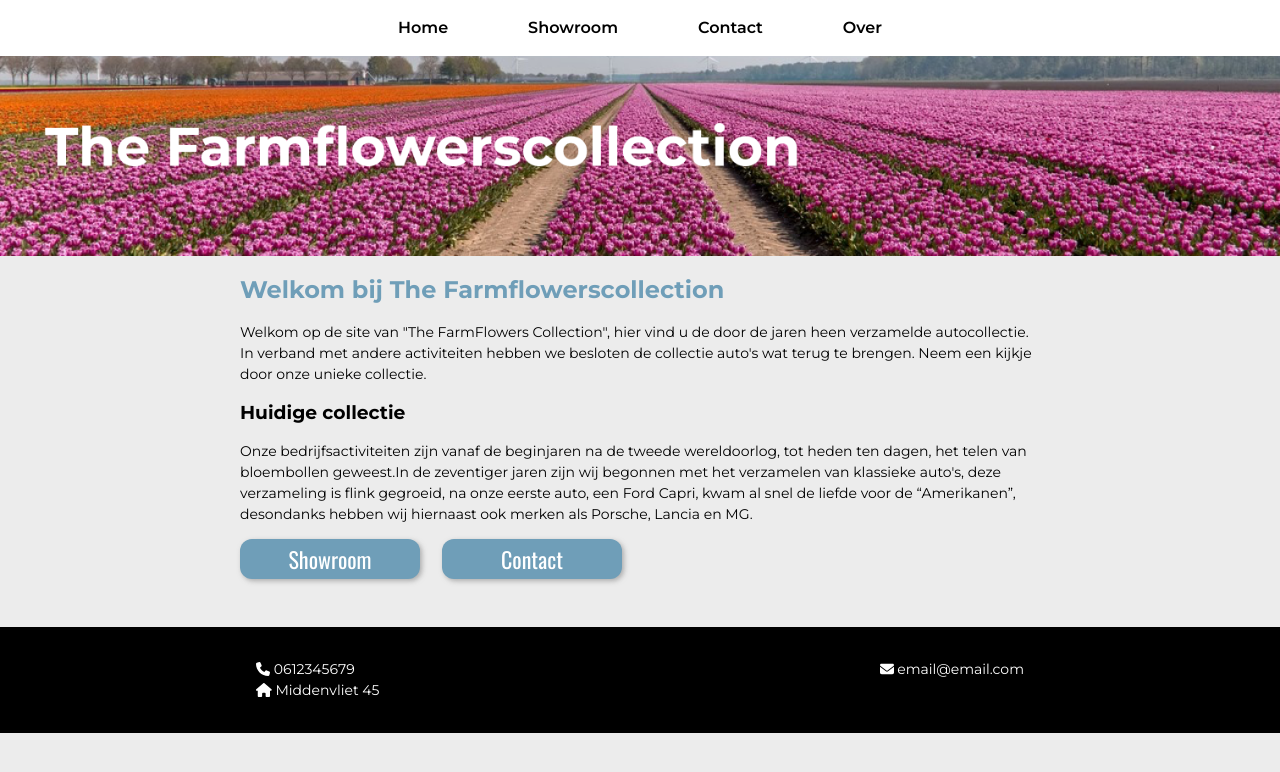
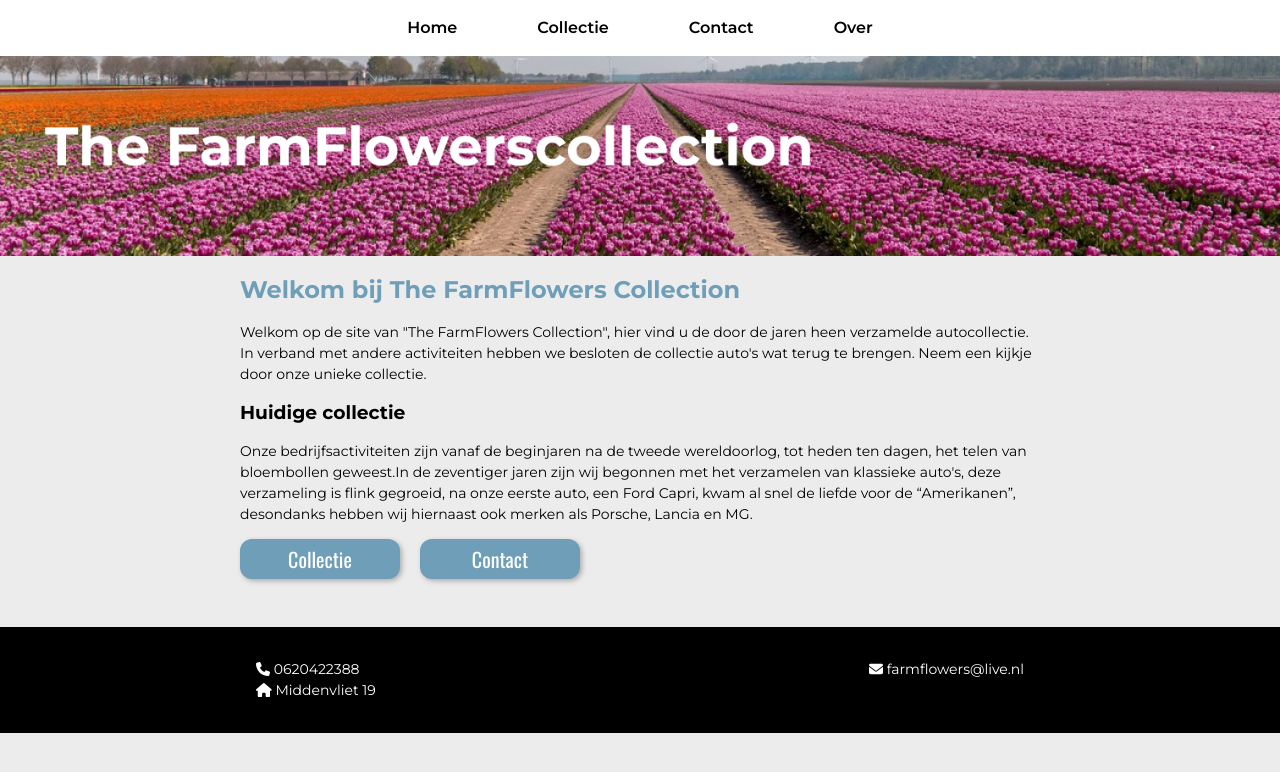
Before and after one commit to Mennovlaming/showroom, a React (Vite) app: page / in a window 1280 px wide. Shown: the top 772 px of the page. Built offline with nearby package versions, Linux system fonts and the light colour scheme.

Commit message:
final changes

```diff
--- a/index.html
+++ b/index.html
@@ -7,7 +7,7 @@
 <link rel="preconnect" href="https://fonts.gstatic.com" crossorigin>
 <link href="https://fonts.googleapis.com/css2?family=Montserrat:ital,wght@0,100..900;1,100..900&family=Oswald:wght@200..700&display=swap" rel="stylesheet">
     <meta name="viewport" content="width=device-width, initial-scale=1.0" />
-    <title>Farmflowerscollection</title>
+    <title>FarmFlowerscollection</title>
   </head>
   <body>
     <div id="root"></div>
--- a/src/components/Footer/Footer.jsx
+++ b/src/components/Footer/Footer.jsx
@@ -8,7 +8,7 @@ import { faEnvelope, faPhone, faHome } from '@fortawesome/free-solid-svg-icons'
 
 const Footer = () => {
   const mailLink = () => {
-    const email = 'mennovlaming@gmail.com';
+    const email = 'farmflowers@live.nl';
     const mailtoLink = `mailto:${email}`;
 
     window.open(mailtoLink, '_blank');
@@ -17,10 +17,10 @@ const Footer = () => {
     <div className='footer'>
       <div className='info'>
         <div className='telefoon'>
-          <p><FontAwesomeIcon icon={faPhone} /> 0612345679</p>
-          <p><FontAwesomeIcon icon={faHome} /> Middenvliet 45</p>
+          <p><FontAwesomeIcon icon={faPhone} /> 0620422388</p>
+          <p><FontAwesomeIcon icon={faHome} /> Middenvliet 19</p>
         </div>
-        <a onClick={mailLink}><FontAwesomeIcon icon={faEnvelope} /> email@email.com</a>
+        <a onClick={mailLink}><FontAwesomeIcon icon={faEnvelope} /> farmflowers@live.nl</a>
         </div>
     </div>
   )
--- a/src/components/MailButton/MailButton.jsx
+++ b/src/components/MailButton/MailButton.jsx
@@ -4,7 +4,7 @@ import './MailButton.css'
 const MailButton = () => {
   const handleButtonClick = () => {
     // Specifieer het e-mailadres en eventuele andere parameters
-    const email = 'mennovlaming@gmail.com';
+    const email = 'farmflowers@live.nl';
 
 
     // Creëer de mailto-link
--- a/src/components/Navbar/Navbar.css
+++ b/src/components/Navbar/Navbar.css
@@ -12,6 +12,7 @@
   .navbar-hamburger {
     font-size: 1.5rem;
     cursor: pointer;
+
   }
 
   .navbar-links {
@@ -40,7 +41,7 @@
       top: 50px;
       left: 0;
       width: 100%;
-      background-color: black;
+      background-color: white;
     }
 
     .navbar-links.open {
@@ -52,6 +53,7 @@
       display: block;
       font-size: 40px;
       margin: -25px -10px -10px 0;
+      color: black;
     }
   }
 
--- a/src/components/Navbar/Navbar.jsx
+++ b/src/components/Navbar/Navbar.jsx
@@ -25,7 +25,7 @@ const Navbar = () => {
       </div>
       <div className={`navbar-links ${isMenuOpen ? 'open' : ''}`}>
         <Link to="/" onClick={closeMenu}>Home</Link>
-        <Link to="/Showroom" onClick={closeMenu}>Showroom</Link>
+        <Link to="/Showroom" onClick={closeMenu}>Collectie</Link>
         <Link to="/Contact" onClick={closeMenu}>Contact</Link>
         <Link to="/Over" onClick={closeMenu}>Over</Link>
       </div>
--- a/src/pages/Contact/Contact.jsx
+++ b/src/pages/Contact/Contact.jsx
@@ -5,7 +5,7 @@ import { faEnvelope, faPhone, faHome } from '@fortawesome/free-solid-svg-icons'
 const Contact = () => {
 
     const mailLink = () => {
-        const email = 'mennovlaming@gmail.com';
+        const email = 'farmflowers@live.nl';
         const mailtoLink = `mailto:${email}`;
 
         window.open(mailtoLink, '_blank');
--- a/src/pages/Home/Home.css
+++ b/src/pages/Home/Home.css
@@ -5,13 +5,13 @@
 }
 
 .showroomButton {
-    width: 180px;
+    width: 160px;
     height: 40px;
     background-color: var(--blue);
     border: none;
     border-radius: 12px;
     box-shadow: 2px 2px 5px rgba(130, 130, 130, 0.6);
-    font-size: 22px;
+    font-size: 20px;
     font-family: "Oswald", sans-serif;
     cursor: pointer;
 }
--- a/src/pages/Home/Home.jsx
+++ b/src/pages/Home/Home.jsx
@@ -10,13 +10,13 @@ const Home = () => {
             </div>
             <div className='introtext'>
                 <h2>
-                Welkom bij The Farmflowerscollection
+                Welkom bij The FarmFlowers Collection
                 </h2>
                 <p>Welkom op de site van "The FarmFlowers Collection", hier vind u de door de jaren heen verzamelde autocollectie. In verband met andere activiteiten hebben we besloten de collectie auto's wat terug te brengen.
                     Neem een kijkje door onze unieke collectie.</p>
                 <h3>Huidige collectie</h3>
                 <p>Onze bedrijfsactiviteiten zijn vanaf de beginjaren na de tweede wereldoorlog, tot heden ten dagen, het telen van bloembollen geweest.In de zeventiger jaren zijn wij begonnen met het verzamelen van klassieke auto's, deze verzameling is flink gegroeid, na onze eerste auto, een Ford Capri, kwam al snel de liefde voor de “Amerikanen”, desondanks hebben wij hiernaast ook merken als Porsche, Lancia en MG.</p>
-            <button className='showroomButton'><Link to="/Showroom">Showroom</Link></button>
+            <button className='showroomButton'><Link to="/Showroom">Collectie</Link></button>
             <button className='showroomButton'><Link to="/Contact">Contact</Link></button>
             </div>
         </main>
--- a/src/pages/Over/Over.jsx
+++ b/src/pages/Over/Over.jsx
@@ -9,7 +9,7 @@ const Over = () => {
         </div>
         <div className='introtext'>
             <h2>
-            The Farmflowerscollection
+            The FarmFlowers Collection
             </h2>
             <p>Welkom op de site van "The FarmFlowers Collection"
 Onze bedrijfsactiviteiten zijn vanaf de beginjaren na de tweede wereldoorlog, tot heden ten dagen, het telen van bloembollen geweest.&nbsp;&nbsp;  <br />
--- a/src/pages/Showroom/Showroom.jsx
+++ b/src/pages/Showroom/Showroom.jsx
@@ -8,8 +8,8 @@ const Showroom = () => {
   return (
     <section>
       <div className='Showroom-info'>
-        <h1>Showroom</h1>
-        <p>Lorem ipsum dolor sit amet, consectetur adipiscing elit, sed do eiusmod tempor incididunt ut labore et dolore magna aliqua. </p>
+        <h1>Collectie</h1>
+        <p>Zie hier de huidige collectie, u bent welkom om deze in het echt te zien, uitsluitend op afspraak.</p>
       </div>
 
       <div className='Gallery'>
```
Also changed, not shown: public/images/banner.png.
